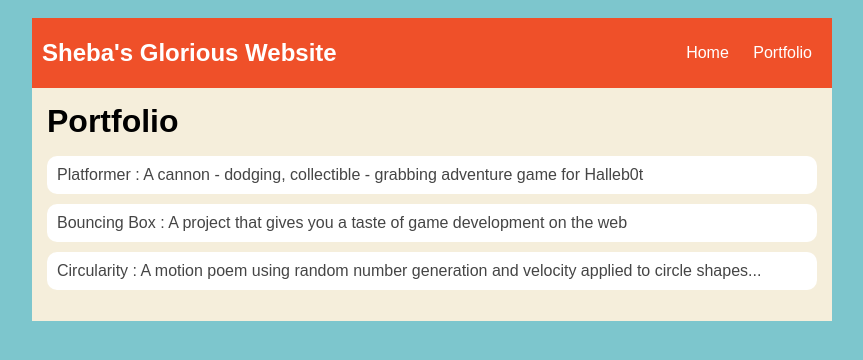
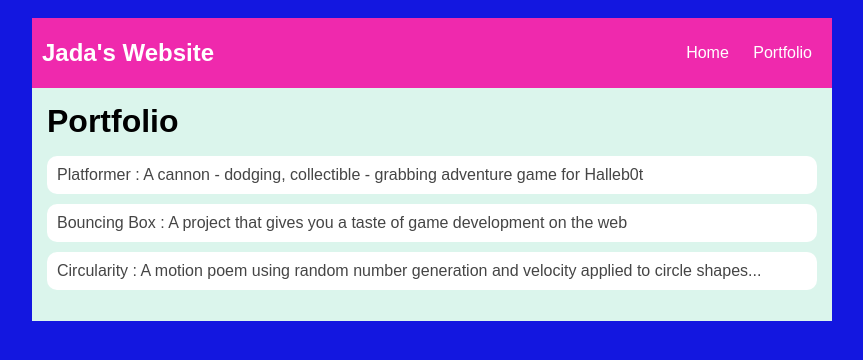
Before and after one commit to Jhispanic/Jhispanic.github.io, a plain HTML site: page portfolio.html in a window 1280 px wide. Shown: the whole page, without its empty margins (208-1071 px from the left). Drawn offline with Linux system fonts and the light colour scheme.

```diff
--- a/portfolio.html
+++ b/portfolio.html
@@ -4,8 +4,8 @@
         <title> Jada's Website</title>
         <style type="text/css">
             body {
-                background: rgb(125, 198, 205);
-                color: rgb(45, 45, 45);
+                background: rgba(13, 17, 224, 0.973);
+                color: rgba(45, 45, 45, 0.041);
                 padding: 10px;
                 font-family: arial;
             }
@@ -21,7 +21,7 @@
 
             /* navigation menu */
             nav {
-                background: rgb(239, 80, 41);
+                background: rgb(239, 41, 173);
                 margin: 0 auto;
                 display: flex;
                 padding: 10px;
@@ -47,7 +47,7 @@
 
             /* main container area beneath menu */
             main {
-                background: rgb(245, 238, 219);
+                background: rgb(219, 245, 236);
                 display: flex;
             }
             .content {
@@ -56,7 +56,7 @@
             }
                     /* portfolio styles */
          .content h1 {
-             color: black;
+             color: rgb(0, 0, 0);
          }
 
          #portfolio {
@@ -85,7 +85,7 @@
     <body>
       <div id="all-contents">
         <nav>
-        <h1>Sheba's Glorious Website</h1>
+        <h1>Jada's Website</h1>
         <ul id="nav-ul">
            <li class="nav-li">
            <a class="nav-a" href="index.html">Home</a>
```
